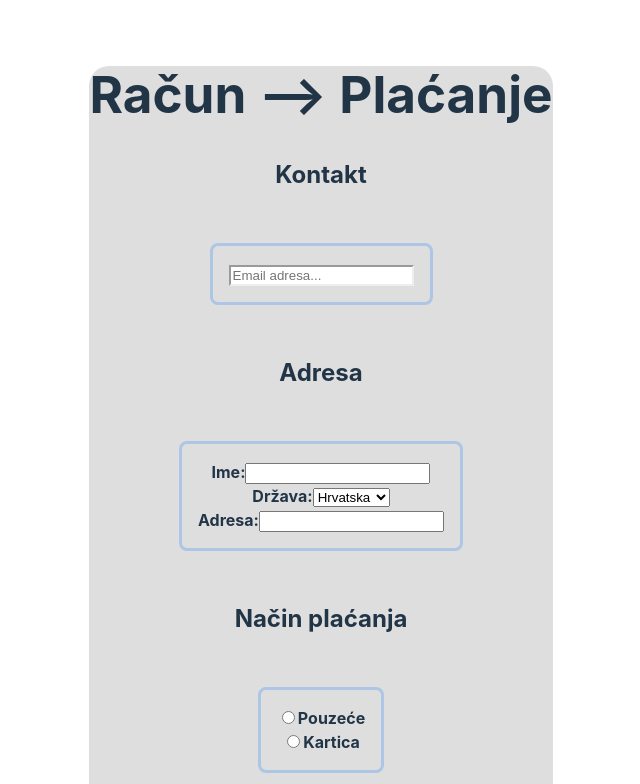
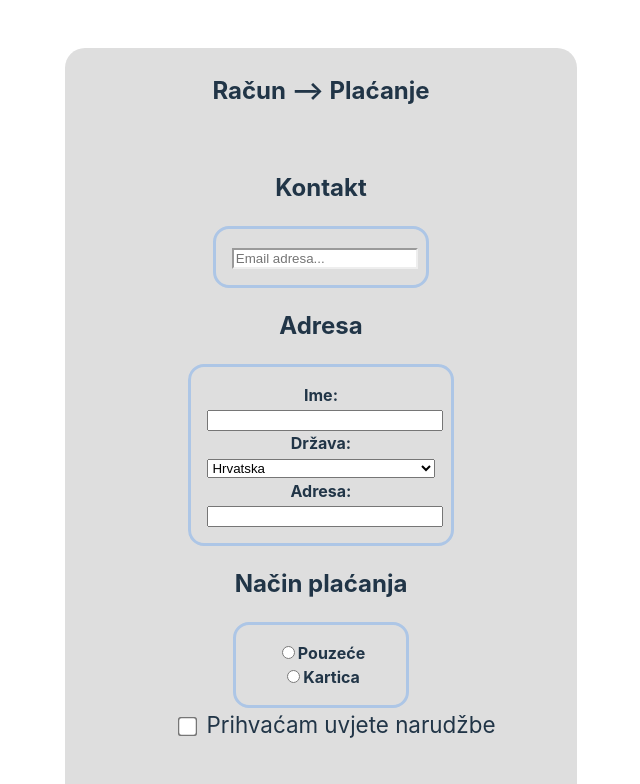
Before and after one commit to pinjamar/ICT-projects, a React (Vite) app in the folder Form/: page / in a window 1280 px wide. Shown: the top 784 px of the page, without its empty margins (319-959 px from the left). Built offline with nearby package versions, Linux system fonts and the light colour scheme.

Commit message:
more styles

```diff
--- a/Form/src/App.css
+++ b/Form/src/App.css
@@ -10,21 +10,31 @@
   padding: auto;
   place-items: center;
   background-color: #dedede;
-  max-width: 80vw;
+  width: 40vw;
   border-radius: 20px;
+}
+
+.form-element-wrapper {
+  display: flex;
+  flex-direction: column;
 }
 
 .form-element {
   border: 3px solid rgb(173, 198, 230);
-  border-radius: 0.5em;
+  border-radius: 1em;
   padding: 1em;
   font-weight: bold;
-  margin: 50px 30px;
+  width: 80%;
+  align-self: center;
 }
 
 .terms-confirmation {
   text-align: left;
   margin-left: 30px;
+}
+
+.text-input {
+  width: 100%;
 }
 input[type='checkbox'] {
   transform: scale(1.5);
--- a/Form/src/components/Contact.jsx
+++ b/Form/src/components/Contact.jsx
@@ -48,7 +48,7 @@ const Contact = () => {
   };
 
   return (
-    <div>
+    <div className="form-element-wrapper">
       <h2>Adresa</h2>
       <form onSubmit={handleSubmit} className="form-element">
         <div>
@@ -59,6 +59,7 @@ const Contact = () => {
             value={name}
             onChange={(e) => setName(e.target.value)}
             onBlur={validateName}
+            className="text-input"
           />
           {nameError && <span style={{ color: 'red' }}>{nameError}</span>}
         </div>
@@ -69,6 +70,7 @@ const Contact = () => {
             value={country}
             onChange={(e) => setCountry(e.target.value)}
             onBlur={validateCountry}
+            className="text-input"
           >
             <option value="">Hrvatska</option>
             {countries.map((c) => (
@@ -86,6 +88,7 @@ const Contact = () => {
             value={address}
             onChange={(e) => setAddress(e.target.value)}
             onBlur={validateAddress}
+            className="text-input"
           />
           {addressError && <span style={{ color: 'red' }}>{addressError}</span>}
         </div>
--- a/Form/src/components/Email.jsx
+++ b/Form/src/components/Email.jsx
@@ -25,7 +25,7 @@ const Email = () => {
   };
 
   return (
-    <div>
+    <div className="form-element-wrapper">
       <h2>Kontakt</h2>
       <form onSubmit={handleEmail} className="form-element">
         <input
@@ -35,6 +35,7 @@ const Email = () => {
           value={email}
           onChange={handleEmailChange}
           style={{ borderColor: isValid ? 'initial' : 'red' }}
+          className="text-input"
         />
         {!isValid && (
           <p style={{ color: 'red' }}>Molimo unesite valjanu email adresu.</p>
--- a/Form/src/components/Payment.jsx
+++ b/Form/src/components/Payment.jsx
@@ -16,7 +16,7 @@ const PaymentForm = () => {
   };
 
   return (
-    <div className="nacin">
+    <div className="form-element-wrapper">
       <h2>Način plaćanja</h2>
       <form onSubmit={handlePayment} className="form-element">
         <div>
--- a/Form/src/index.css
+++ b/Form/src/index.css
@@ -31,8 +31,10 @@ body {
 }
 
 h1 {
-  font-size: 3.2em;
+  font-size: 1.5em;
   line-height: 1.1;
+  text-align: left;
+  padding: 30px;
 }
 
 button {
```
